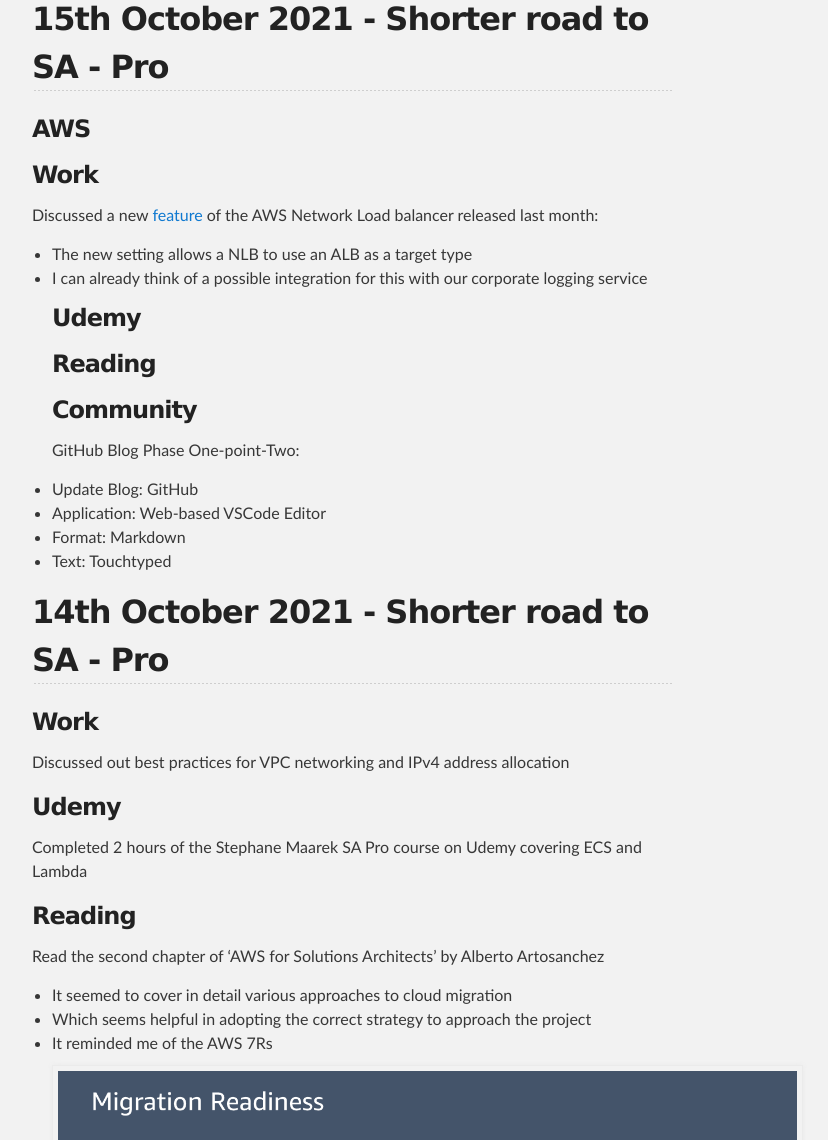
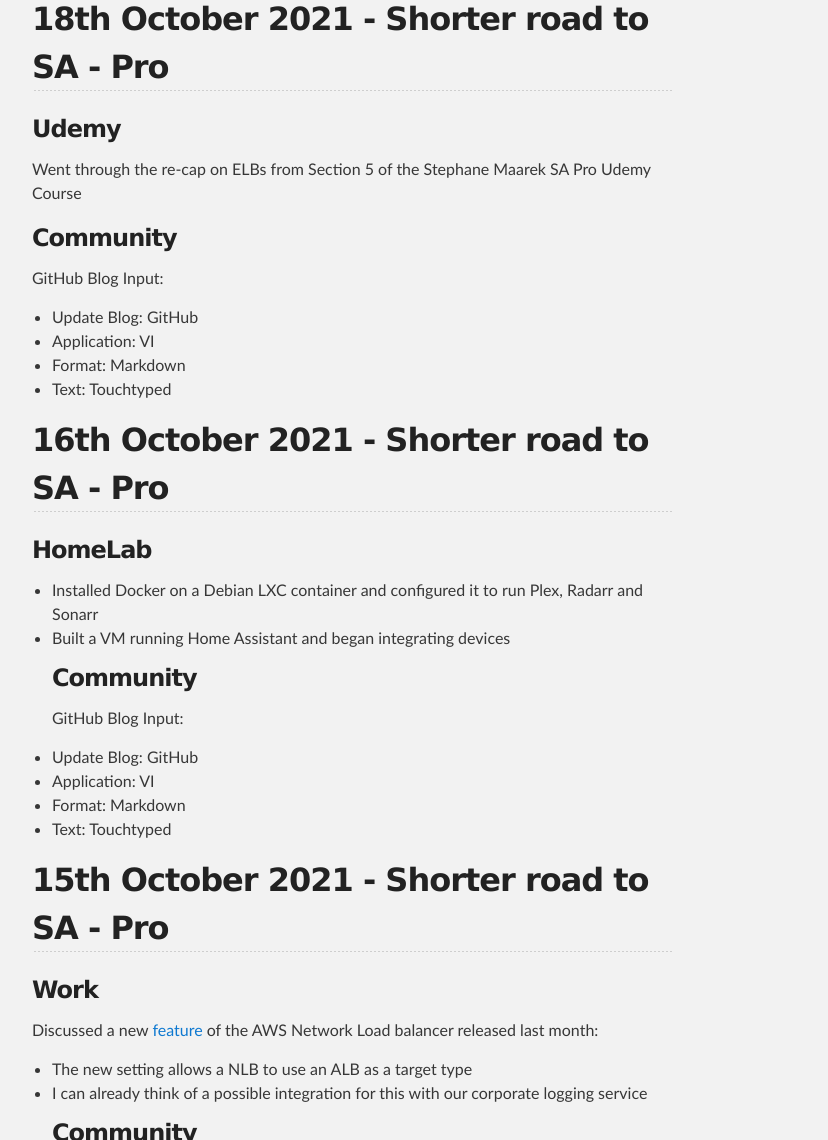
Before and after one commit to adamp-github/adamp-github.github.io, a Jekyll site: the page built from index.md, in a window 1280 px wide and 1400 px high, scrolled down 356 px. Shown: the part 260-1400 px from the top of the window, without its empty margins (288-1116 px from the left). Built offline with Jekyll 4.4.1, drawn with Linux system fonts in a browser that asks for light colours; our own code applies the rules of GitHub Pages for plain Markdown files.

Commit message:
Monday update

```diff
--- a/index.md
+++ b/index.md
@@ -1,13 +1,34 @@
 [![AdamP's GitHub stats](https://github-readme-stats.vercel.app/api?username=adamp-github)](https://github.com/adamp-github)
 
+
+
+## 18th October 2021 - Shorter road to SA - Pro
+### Udemy
+Went through the re-cap on ELBs from Section 5 of the Stephane Maarek SA Pro Udemy Course
+### Community
+GitHub Blog Input:
+- Update Blog: GitHub
+- Application: VI
+- Format: Markdown
+- Text: Touchtyped
+
+## 16th October 2021 - Shorter road to SA - Pro
+### HomeLab
+- Installed Docker on a Debian LXC container and configured it to run Plex, Radarr and Sonarr
+- Built a VM running Home Assistant and began integrating devices
+### Community
+GitHub Blog Input:
+- Update Blog: GitHub
+- Application: VI
+- Format: Markdown
+- Text: Touchtyped
+
+
 ## 15th October 2021 - Shorter road to SA - Pro
-### AWS
 ### Work
 Discussed a new [feature](https://aws.amazon.com/blogs/networking-and-content-delivery/application-load-balancer-type-target-group-for-network-load-balancer/) of the AWS Network Load balancer released last month:
 - The new setting allows a NLB to use an ALB as a target type
 - I can already think of a possible integration for this with our corporate logging service
-### Udemy
-### Reading
 ### Community
 GitHub Blog Phase One-point-Two:
 - Update Blog: GitHub
```
